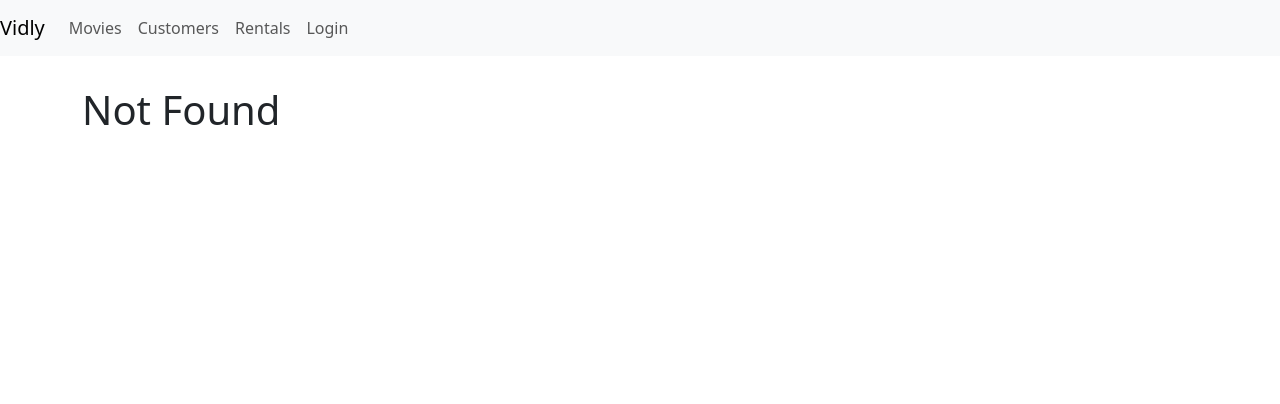
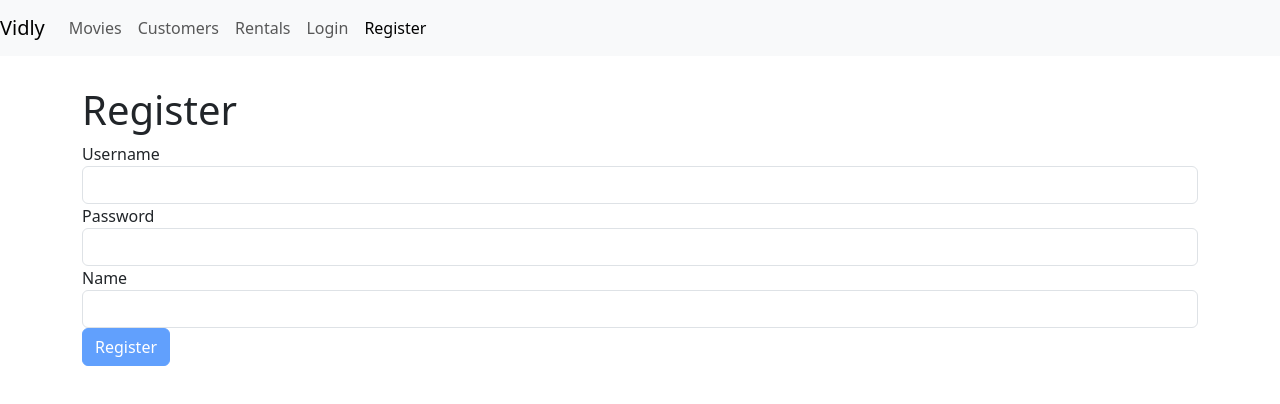
Before and after one commit to qcwssss/Mastering-React-With-Mosh, a React (Create React App) app in the folder vidly/: page /register in a window 1280 px wide. Before the commit this address led to /not-found. Shown: the top 404 px of the page. Built offline with nearby package versions, Linux system fonts and the light colour scheme.

Commit message:
update register form

```diff
--- a/vidly/src/App.js
+++ b/vidly/src/App.js
@@ -8,6 +8,7 @@
 import MovieForm from "./components/movieForm";
 import LoginForm from "./components/loginForm";
 import "./App.css";
+import RegisterForm from "./components/registerForm";
 
 class App extends Component {
   state = {
@@ -21,6 +22,7 @@
         <main className="container">
           <Switch>
             <Route path="/login" component={LoginForm}></Route>
+            <Route path="/register" component={RegisterForm}></Route>
             <Route path="/movies/:id" component={MovieForm}></Route>
             <Route path="/movies" component={Movies}></Route>
             <Route path="/customers" component={Customers}></Route>
--- a/vidly/src/components/navbar.jsx
+++ b/vidly/src/components/navbar.jsx
@@ -32,6 +32,9 @@
           <NavLink className="nav-item nav-link" to="/login">
             Login
           </NavLink>
+          <NavLink className="nav-item nav-link" to="/register">
+            Register
+          </NavLink>
         </div>
       </div>
     </nav>
--- /dev/null
+++ b/vidly/src/components/registerForm.jsx
@@ -0,0 +1,36 @@
+import Joi from "joi-browser";
+import React from "react";
+import Form from "./common/form";
+
+class RegisterForm extends Form {
+  state = {
+    data: { username: "", password: "", name: "" },
+    errors: {},
+  };
+
+  schema = {
+    username: Joi.string().email().required().label("Username"),
+    password: Joi.string().required().min(5).label("Password"),
+    name: Joi.string().required().min(3).label("Name"),
+  };
+
+  doSubmit = () => {
+    console.log("Register submitted");
+  };
+
+  render() {
+    return (
+      <div>
+        <h1>Register</h1>
+        <form onSubmit={this.handleSubmit}>
+          {this.renderInput("username", "Username")}
+          {this.renderInput("password", "Password", "password")}
+          {this.renderInput("name", "Name")}
+          {this.renderButton("Register")}
+        </form>
+      </div>
+    );
+  }
+}
+
+export default RegisterForm;
```
